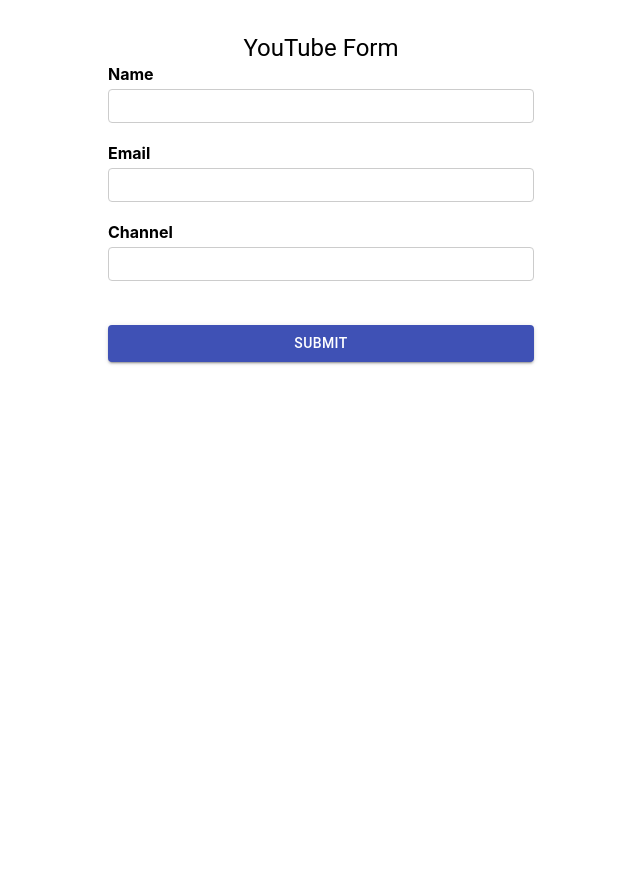
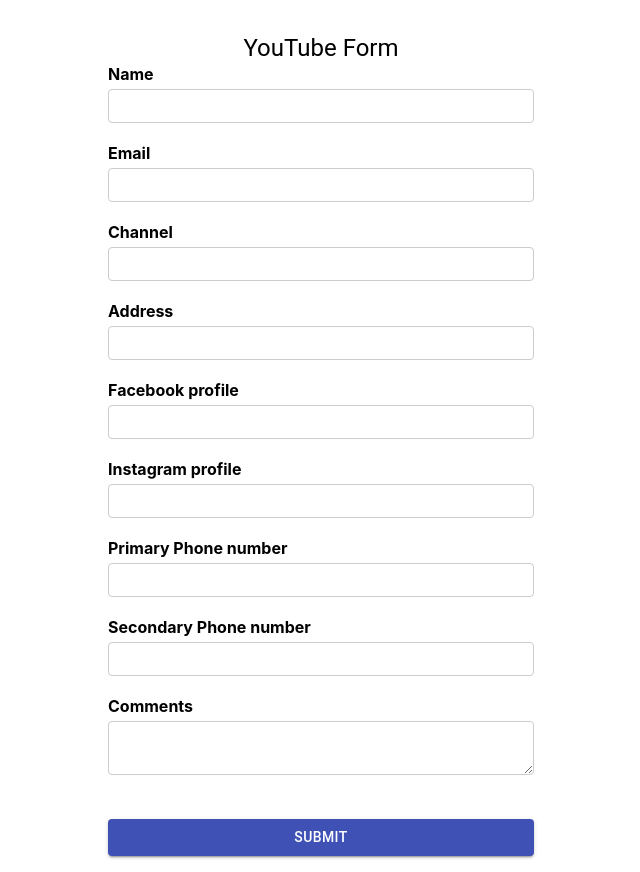
Before and after one commit to Sanskrita2001/react-formik, a React (Create React App) app: page / in a window 1280 px wide. Shown: the whole page, without its empty margins (319-959 px from the left). Before the commit the page ends 800 px from the top, so only its background shows below. Built offline with nearby package versions, Linux system fonts and the light colour scheme.

Commit message:
Render Props

```diff
--- /dev/null
+++ b/src/Components/TextError.js
@@ -0,0 +1,11 @@
+import React from 'react'
+
+const TextError = (props) => {
+    return (
+        <div className='error'>
+            {props.children}
+        </div>
+    )
+}
+
+export default TextError
--- a/src/Components/YoutubeForm.js
+++ b/src/Components/YoutubeForm.js
@@ -1,31 +1,34 @@
 import React from 'react';
 import MainContainer from './MainContainer';
 import { Typography } from '@material-ui/core';
-import { Formik,Form,Field,ErrorMessage } from 'formik';
+import { Formik, Form, Field, ErrorMessage } from 'formik';
 import { PrimaryButton } from './PrimaryButton';
 import * as Yup from 'yup';
+import TextError from './TextError';
 
 const initialValues = {
 	name: '',
 	email: '',
 	channel: '',
+	comments: '',
+	social: {
+		facebook: '',
+		instagram: '',
+	},
+	phoneNumbers:['','']
 };
 const onSubmit = (values) => {
 	console.log('Form data', values);
 };
 
 const validationSchema = Yup.object({
-	name: Yup
-		.string()
+	name: Yup.string()
 		.matches(/^([^0-9]*)$/, 'First name should not contain numbers')
 		.required('First name is a required field'),
-	email: Yup
-		.string()
+	email: Yup.string()
 		.email('Invalid email format')
 		.required('This field is required'),
-	channel: Yup
-		.string()
-		.required('This field is required'),
+	channel: Yup.string().required('This field is required'),
 });
 
 const YoutubeForm = () => {
@@ -43,17 +46,60 @@
 					<div className='form-control'>
 						<label htmlFor='name'>Name</label>
 						<Field type='text' id='name' name='name' label='Name' />
-						<ErrorMessage name='name' />
+						<ErrorMessage name='name' component={TextError} />
 					</div>
 					<div className='form-control'>
 						<label htmlFor='email'>Email</label>
 						<Field type='email' id='email' name='email' label='Email' />
-						<ErrorMessage name='email' />
+						<ErrorMessage name='email' component={TextError} />
 					</div>
 					<div className='form-control'>
 						<label htmlFor='channel'>Channel</label>
 						<Field type='text' id='channel' name='channel' label='Channel' />
-						<ErrorMessage name='channel' />
+						<ErrorMessage name='channel'>
+							{(errorMsg) => <div className='error'>{errorMsg}</div>}
+						</ErrorMessage>
+					</div>
+					<div className='form-control'>
+						<label htmlFor='address'>Address</label>
+						<Field name='address'>
+							{(props) => {
+								const { field, form, meta } = props;
+								return (
+									<div>
+										<input type='text' id='address' {...field} />
+										{meta.touched && meta.error ? (
+											<div>{meta.error}</div>
+										) : null}
+									</div>
+								);
+							}}
+						</Field>
+					</div>
+					<div className='form-control'>
+						<label htmlFor='facebook'>Facebook profile</label>
+						<Field type='text' id='facebook' name='social.facebook' />
+					</div>
+					<div className='form-control'>
+						<label htmlFor='instagram'>Instagram profile</label>
+						<Field type='text' id='instagram' name='social.instagram' />
+					</div>
+					<div className='form-control'>
+						<label htmlFor='primaryPh'>Primary Phone number</label>
+						<Field type='text' id='primaryPh' name='phoneNumbers[0]' />
+					</div>
+					<div className='form-control'>
+						<label htmlFor='secondaryPh'>Secondary Phone number</label>
+						<Field type='text' id='secondaryPh' name='phoneNumbers[1]' />
+					</div>
+					<div className='form-control'>
+						<label htmlFor='comments'>Comments</label>
+						<Field
+							as='textarea'
+							id='comments'
+							name='comments'
+							label='Comments'
+						/>
 					</div>
 					<PrimaryButton type='submit'>Submit</PrimaryButton>
 				</Form>
```
